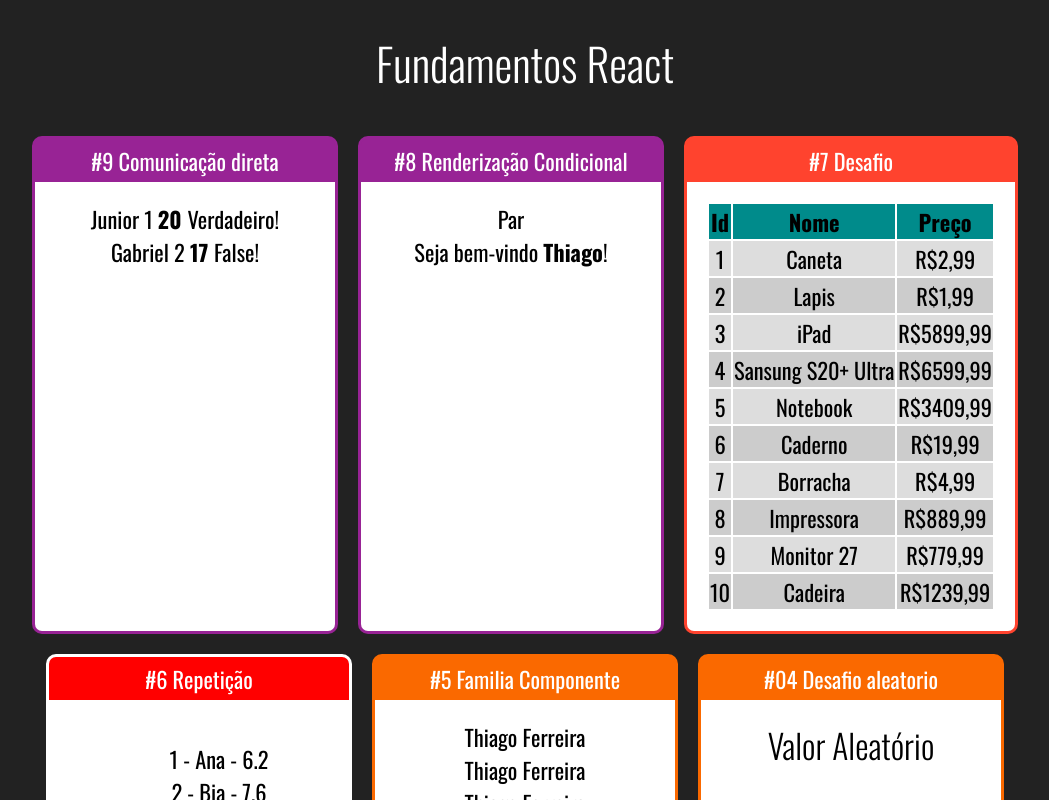
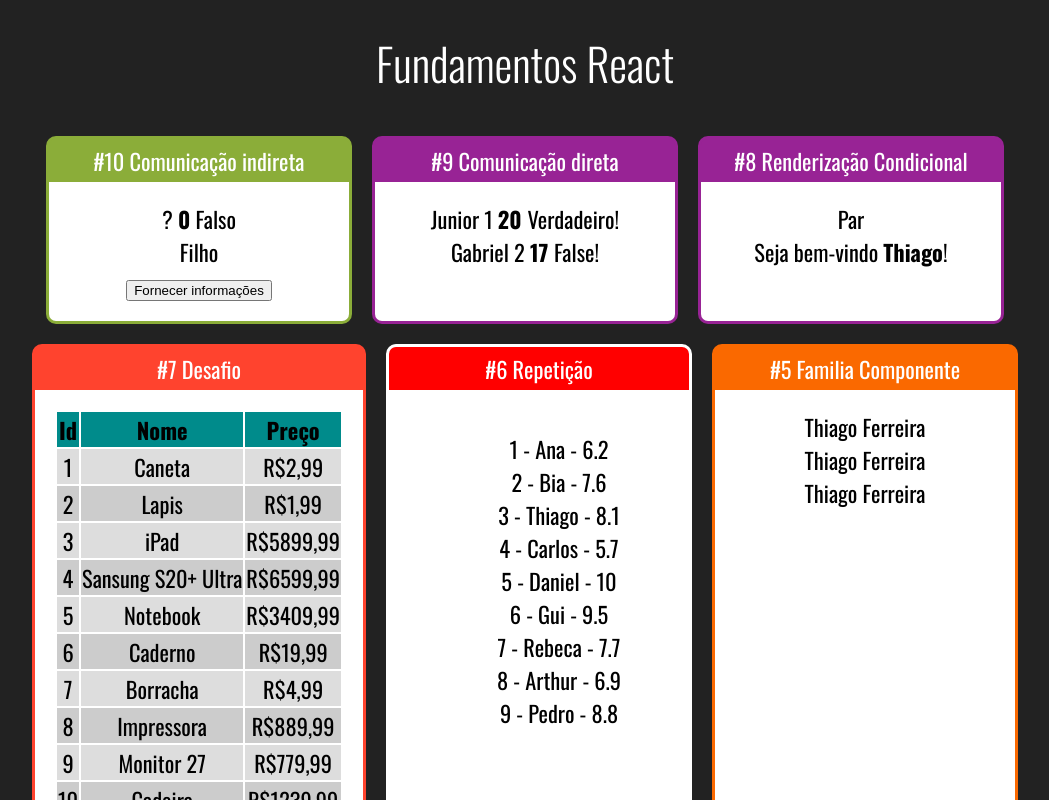
Before and after one commit to thiago-henrique-dev/fundamentos-react, a React (Create React App) app: page / in a window 1280 px wide. Shown: the top 800 px of the page, without its empty margins (115-1164 px from the left). Built offline with nearby package versions, Linux system fonts and the light colour scheme.

Commit message:
Comunicação Indireta

```diff
--- a/src/App.jsx
+++ b/src/App.jsx
@@ -12,6 +12,7 @@
 import ParOuImpar from './components/condicional/ParOuImpar'
 import UsuarioInfo from './components/condicional/UsuarioInfo'
 import DiretaPai from './components/comunicação/DiretaPai'
+import IndiretaPai from './components/comunicação/IndiretaPai'
 
 export default () => {
     return (
@@ -20,6 +21,12 @@
         <h1>Fundamentos React</h1>
 
         <div className="Cards">
+        <Card titulo="#10 Comunicação indireta " color="#8BAD39">
+           <IndiretaPai></IndiretaPai>
+
+       </Card>
+
+
         <Card titulo="#9 Comunicação direta " color="#982395">
             <DiretaPai></DiretaPai>
 
--- /dev/null
+++ b/src/components/comunicação/IndiretaFilho.jsx
@@ -0,0 +1,15 @@
+import React from 'react'
+
+
+export default props => {
+    const cb = props.quandoClicar
+    return (
+        <div>
+            <div>
+                Filho
+            </div>
+            <button onClick={ _ => cb('Thiago', "21", true)}
+            >Fornecer informações</button>
+        </div>
+    )
+}
--- /dev/null
+++ b/src/components/comunicação/IndiretaPai.jsx
@@ -0,0 +1,30 @@
+import React from 'react'
+import IndiretaFilho from './IndiretaFilho'
+
+export default props => {
+
+    let nome = '?'
+    let idade = 0
+    let nerd = false
+
+    function fornecerInformacões(nomeParam, idadeParam, nerdParam){
+        nome = nomeParam
+        idade = idadeParam
+        nerd =  nerdParam
+
+        console.log(nomeParam, idadeParam, nerdParam)
+    }
+
+
+    return (
+        <div>
+             <div>
+            <span>{nome} </span>
+            <span><strong>{idade}</strong> </span>
+            <span>{nerd ? 'Verdadeiro' : 'Falso'} </span>
+            </div>
+            <IndiretaFilho quandoClicar={fornecerInformacões}></IndiretaFilho>
+
+        </div>
+    )
+}
```
